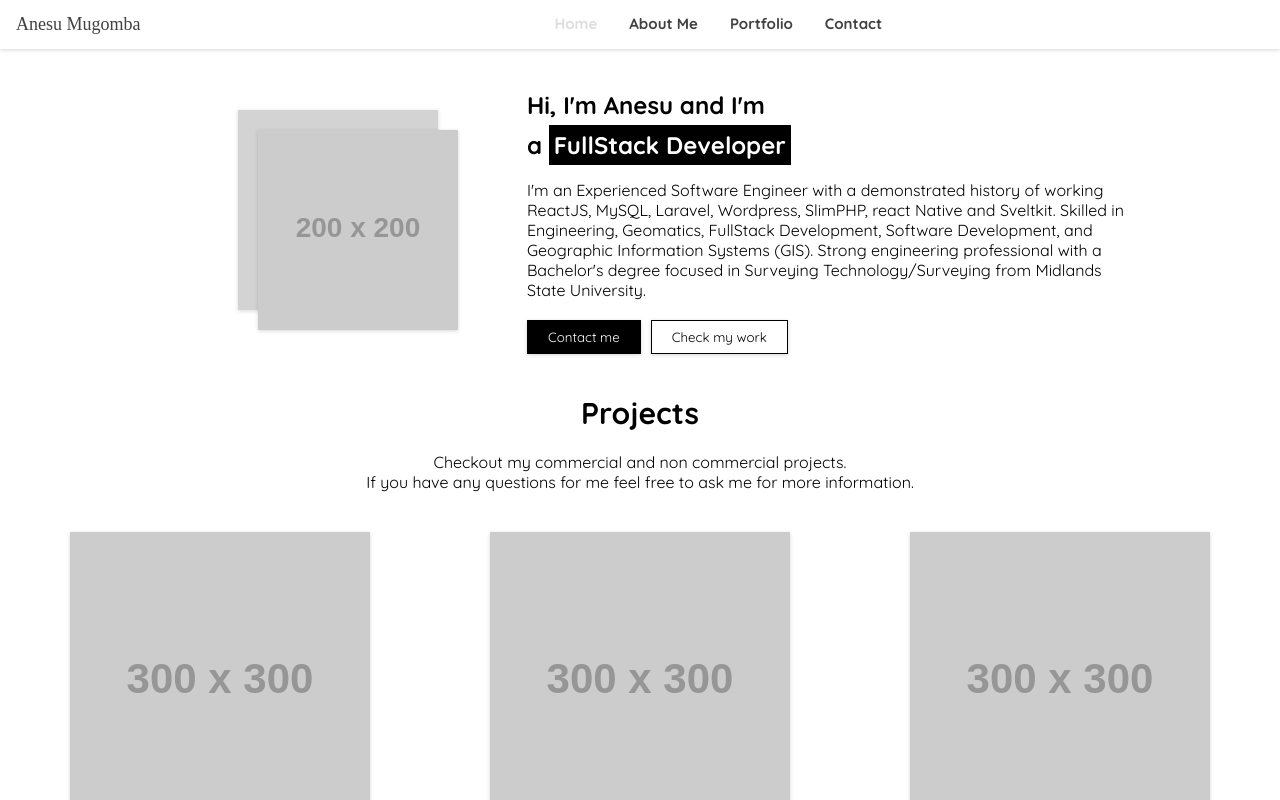
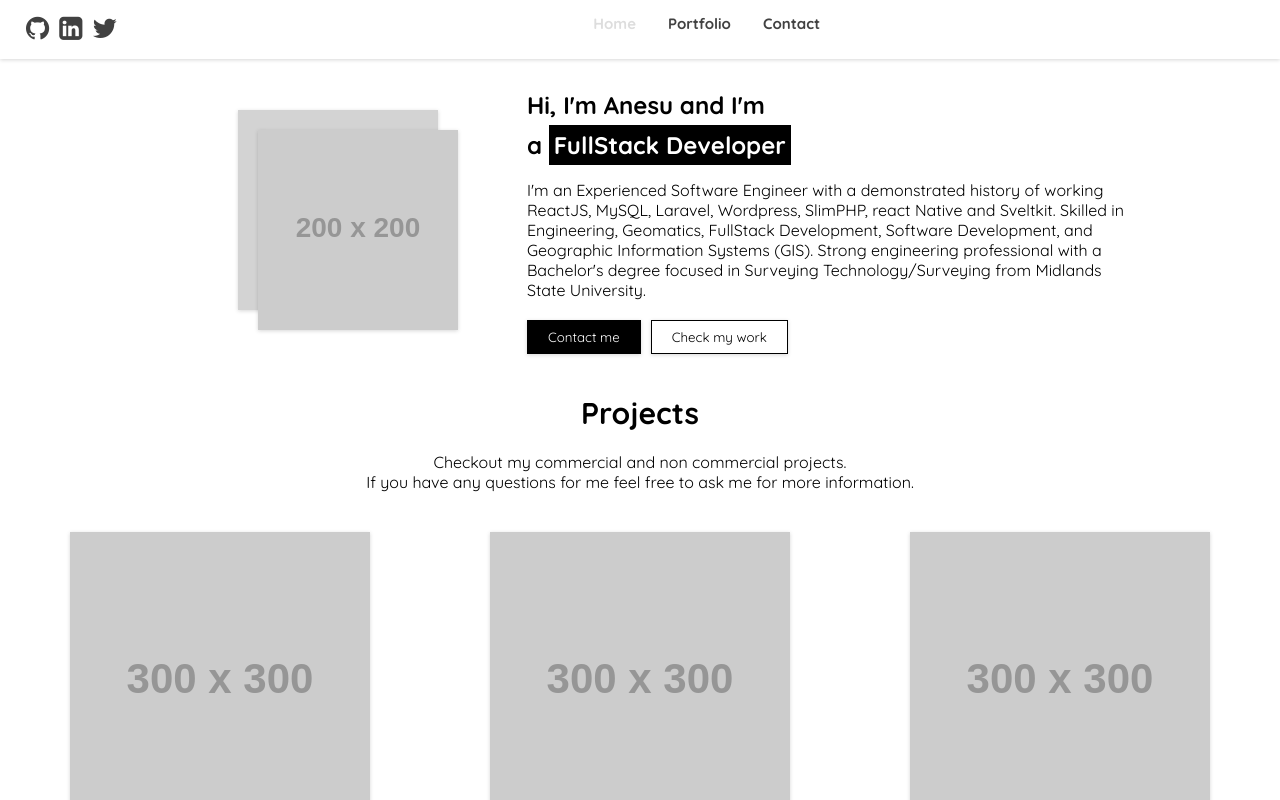
Before and after one commit to anemugomba/react-portfolio-website, a React (Create React App) app: page /home in a window 1280 px wide. Shown: the top 800 px of the page. Built offline with nearby package versions, Linux system fonts and the light colour scheme; a web font is replaced by a local one.

Commit message:
mior ui changes to make things look good

```diff
--- a/src/layouts/NavigationBar.tsx
+++ b/src/layouts/NavigationBar.tsx
@@ -19,14 +19,20 @@ function NavigationBar() {
     <div className='fixed'>
       <div className='navigation-container'>
         <div className={`topnav ${responsive ? 'responsive' : ''}`} id="myTopnav">
-          <span>Anesu Mugomba</span>
+          <span className='social-icons'>
+            <i className="fa fa-github fa-xs"></i>
+
+            <i className="fa fa-linkedin-square"></i>
+
+            <i className="fa fa-twitter"></i>
+          </span>
 
           <div className="url-container">
             <Link to={{ pathname: "/home" }} className="active">Home</Link>
-            <Link to={{ pathname: "/about" }}>About Me</Link>
             <Link to={{ pathname: "/portfolio" }}>Portfolio</Link>
             <Link to={{ pathname: "/contact" }}>Contact</Link>
           </div>
+
 
           <span className="icon" onClick={() => { setResponsive(!responsive) }}>
             <i className="fa fa-bars"></i>
@@ -38,7 +44,6 @@ function NavigationBar() {
             <div className='topnav-popup-container'>
               <Link to={{ pathname: "/home" }} className="active">Home</Link>
               <Link to={{ pathname: "/about" }}>About Me</Link>
-              <Link to={{ pathname: "/portfolio" }}>Portfolio</Link>
               <Link to={{ pathname: "/contact" }}>Contact</Link>
             </div>
           </div>
--- a/src/styles/home/home.scss
+++ b/src/styles/home/home.scss
@@ -56,7 +56,6 @@
     .projects-container {
         display: grid;
         grid-template-columns: auto auto;
-        background-color: #2196F3;
         padding: 10px;
         place-items: center;
     }
--- a/src/styles/navbar.scss
+++ b/src/styles/navbar.scss
@@ -3,6 +3,14 @@
     background-color: #fff;
     overflow: hidden;
     font-family: 'Quicksand', sans-serif;
+
+    .social-icons {
+        font-size: 27px;
+        cursor: pointer;
+        i {
+            margin-left: 10px;
+        }
+    }
 }
 
 .url-container {
@@ -52,7 +60,7 @@
 
 /* When the screen is less than 600 pixels wide, hide all links, except for the first one ("Home"). Show the link that contains should open and close the topnav (.icon) */
 @media screen and (max-width: 600px) {
-    .topnav :not(:first-child) {
+    .topnav .url-container {
         display: none;
     }
 
@@ -80,7 +88,7 @@
 .topnav-float {
     position: absolute;
     z-index: 3;
-    top: 40px;
+    top: 50px;
     left: 0;
     display: block;
     width: 100%;
@@ -90,7 +98,6 @@
     flex-direction: column;
     padding: 10px;
     margin: 20px;
-    border-radius: 10px;
     background-color: #fff;
 
 
@@ -103,6 +110,10 @@
         font-size: 15px;
         color: #414141;
         font-weight: bold;
+    }
+
+    a:hover {
+        color: #ddd;
     }
 }
 
```
